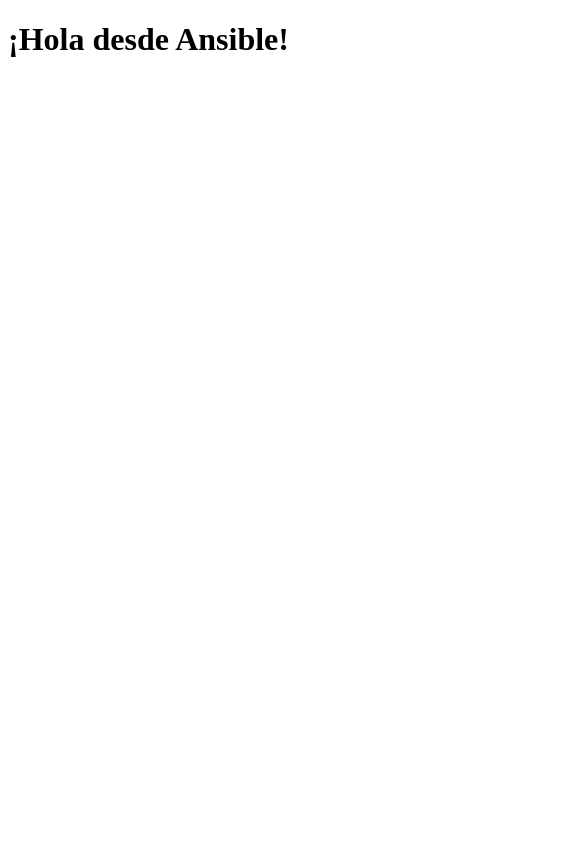
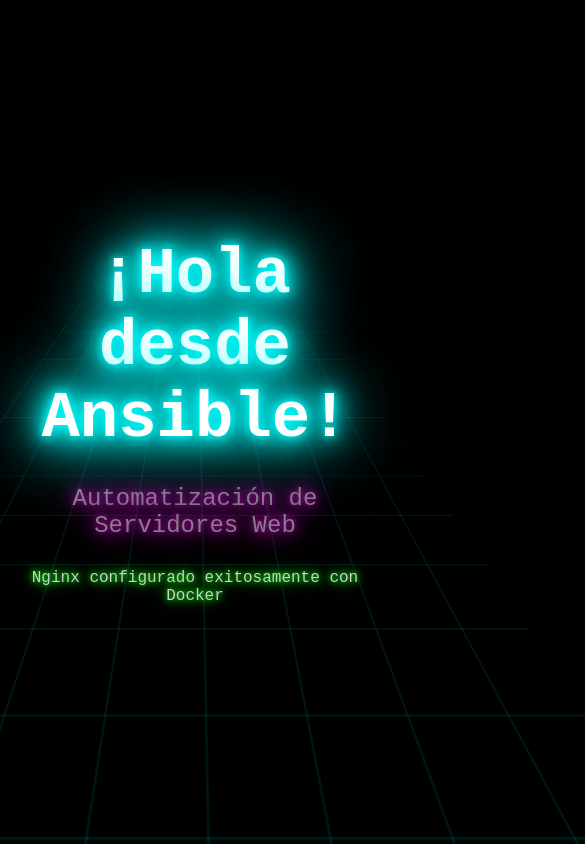
Before and after one commit to WILMAR-1/practica-ansible-web, a plain HTML site: page site/index.html in a window 390 px wide. Shown: the top 844 px of the page, 585 px wide, since content can reach past the window. Drawn offline with Linux system fonts and the light colour scheme.

Commit message:
Mejorar diseño de página web con efectos neón
- Agregar fondo negro total
- Implementar efectos de texto neón en cyan, magenta y verde
- Agregar animación de parpadeo (flicker) en título principal
- Agregar efecto de pulso en subtítulo
- Implementar grid animado de fondo estilo cyberpunk
- Mejorar responsive design y estilos visuales

```diff
--- a/site/index.html
+++ b/site/index.html
@@ -1,5 +1,126 @@
 <!DOCTYPE html>
-<html>
-<head><title>Servidor Nginx</title></head>
-<body><h1>¡Hola desde Ansible!</h1></body>
+<html lang="es">
+<head>
+    <meta charset="UTF-8">
+    <meta name="viewport" content="width=device-width, initial-scale=1.0">
+    <title>Servidor Nginx - Ansible</title>
+    <style>
+        * {
+            margin: 0;
+            padding: 0;
+            box-sizing: border-box;
+        }
+
+        body {
+            background-color: #000;
+            min-height: 100vh;
+            display: flex;
+            flex-direction: column;
+            justify-content: center;
+            align-items: center;
+            font-family: 'Courier New', monospace;
+            overflow: hidden;
+        }
+
+        .container {
+            text-align: center;
+            padding: 20px;
+        }
+
+        h1 {
+            font-size: 4rem;
+            color: #fff;
+            text-shadow:
+                0 0 10px #00ffff,
+                0 0 20px #00ffff,
+                0 0 30px #00ffff,
+                0 0 40px #00ffff,
+                0 0 70px #00ffff,
+                0 0 80px #00ffff,
+                0 0 100px #00ffff;
+            animation: flicker 1.5s infinite alternate;
+            margin-bottom: 30px;
+        }
+
+        .subtitle {
+            font-size: 1.5rem;
+            color: #fff;
+            text-shadow:
+                0 0 5px #ff00ff,
+                0 0 10px #ff00ff,
+                0 0 20px #ff00ff,
+                0 0 30px #ff00ff,
+                0 0 40px #ff00ff;
+            animation: pulse 2s infinite;
+            margin-bottom: 20px;
+        }
+
+        .info {
+            font-size: 1rem;
+            color: #fff;
+            text-shadow:
+                0 0 5px #00ff00,
+                0 0 10px #00ff00,
+                0 0 20px #00ff00;
+            margin-top: 30px;
+            opacity: 0.8;
+        }
+
+        @keyframes flicker {
+            0%, 18%, 22%, 25%, 53%, 57%, 100% {
+                text-shadow:
+                    0 0 10px #00ffff,
+                    0 0 20px #00ffff,
+                    0 0 30px #00ffff,
+                    0 0 40px #00ffff,
+                    0 0 70px #00ffff,
+                    0 0 80px #00ffff,
+                    0 0 100px #00ffff;
+            }
+            20%, 24%, 55% {
+                text-shadow: none;
+            }
+        }
+
+        @keyframes pulse {
+            0%, 100% {
+                opacity: 1;
+            }
+            50% {
+                opacity: 0.5;
+            }
+        }
+
+        .grid {
+            position: absolute;
+            top: 0;
+            left: 0;
+            width: 100%;
+            height: 100%;
+            background-image:
+                linear-gradient(rgba(0, 255, 255, 0.1) 1px, transparent 1px),
+                linear-gradient(90deg, rgba(0, 255, 255, 0.1) 1px, transparent 1px);
+            background-size: 50px 50px;
+            z-index: -1;
+            animation: gridMove 20s linear infinite;
+        }
+
+        @keyframes gridMove {
+            0% {
+                transform: perspective(500px) rotateX(60deg) translateY(0);
+            }
+            100% {
+                transform: perspective(500px) rotateX(60deg) translateY(50px);
+            }
+        }
+    </style>
+</head>
+<body>
+    <div class="grid"></div>
+    <div class="container">
+        <h1>¡Hola desde Ansible!</h1>
+        <p class="subtitle">Automatización de Servidores Web</p>
+        <p class="info">Nginx configurado exitosamente con Docker</p>
+    </div>
+</body>
 </html>
```
